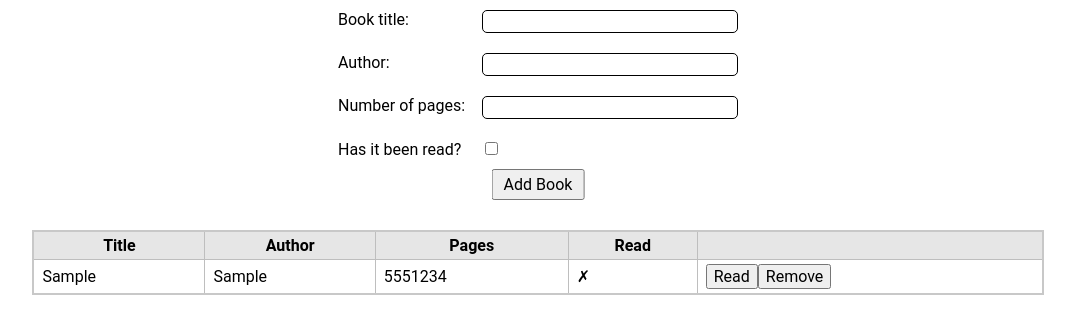
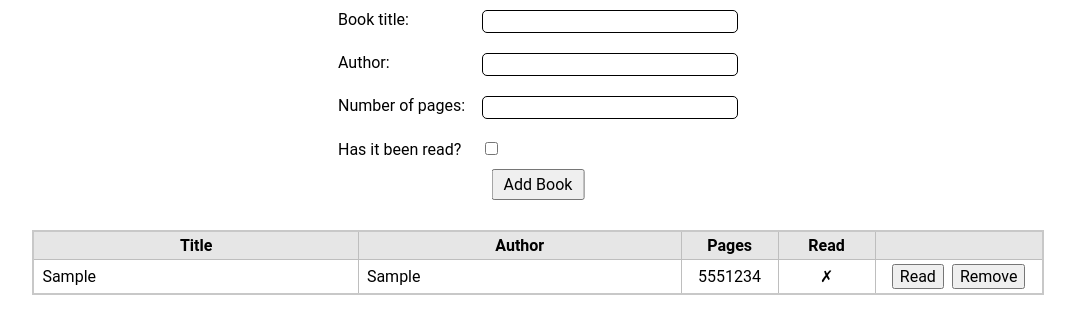
Before and after one commit to felipelf00/library, a plain HTML site: page index.html in a window 1280 px wide. Both pictures are taken after typing "Sample", "Sample", "5551234" into the empty fields and a click on the button "Add Book". Shown: the part 81-414 px from the top of the page, without its empty margins (102-1177 px from the left). Drawn offline with Linux system fonts and the light colour scheme.

Commit message:
Format table columns

```diff
--- a/script.js
+++ b/script.js
@@ -35,7 +35,7 @@
   tableRow.appendChild(read);
   const buttons = document.createElement("td");
   const index = library.indexOf(book);
-  buttons.innerHTML = `<button data-index="${index}" class="toggleRead">Read</button><button data-index="${index}" class="remove">Remove</button>`;
+  buttons.innerHTML = `<button class="toggleRead">Read</button><button class="remove">Remove</button>`;
   tableRow.appendChild(buttons);
 }
 
--- a/style.css
+++ b/style.css
@@ -11,6 +11,17 @@
   border-collapse: collapse;
   width: 80%;
   border: 2px solid rgb(200, 200, 200);
+}
+
+#book-list td:nth-last-child(2),
+#book-list td:nth-last-child(3) {
+  width: 80px;
+  text-align: center;
+}
+
+#book-list td:last-child {
+  width: 150px;
+  text-align: center;
 }
 
 td,
@@ -72,3 +83,11 @@
   transform: translateX(-50%);
   padding: 4px 10px;
 }
+
+button {
+}
+
+.toggleRead,
+.remove {
+  margin: auto 4px auto 4px;
+}
```
